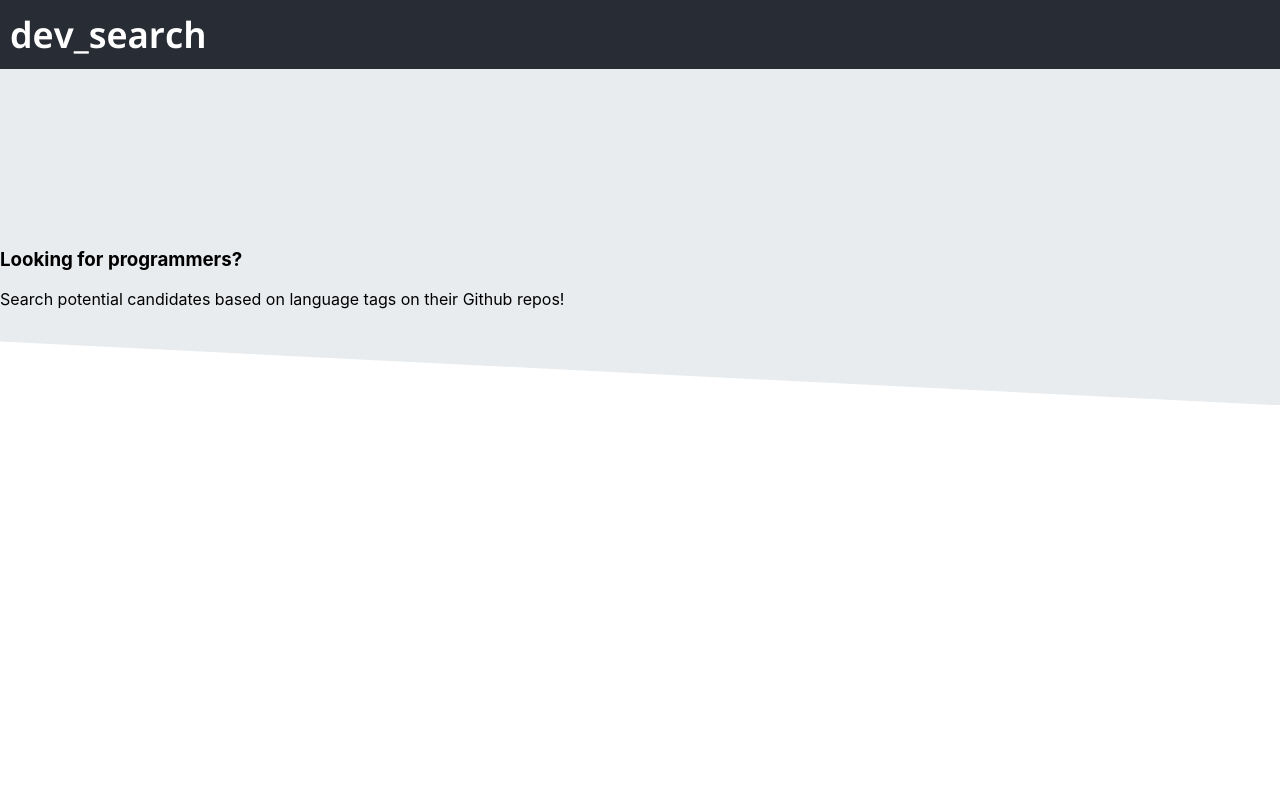
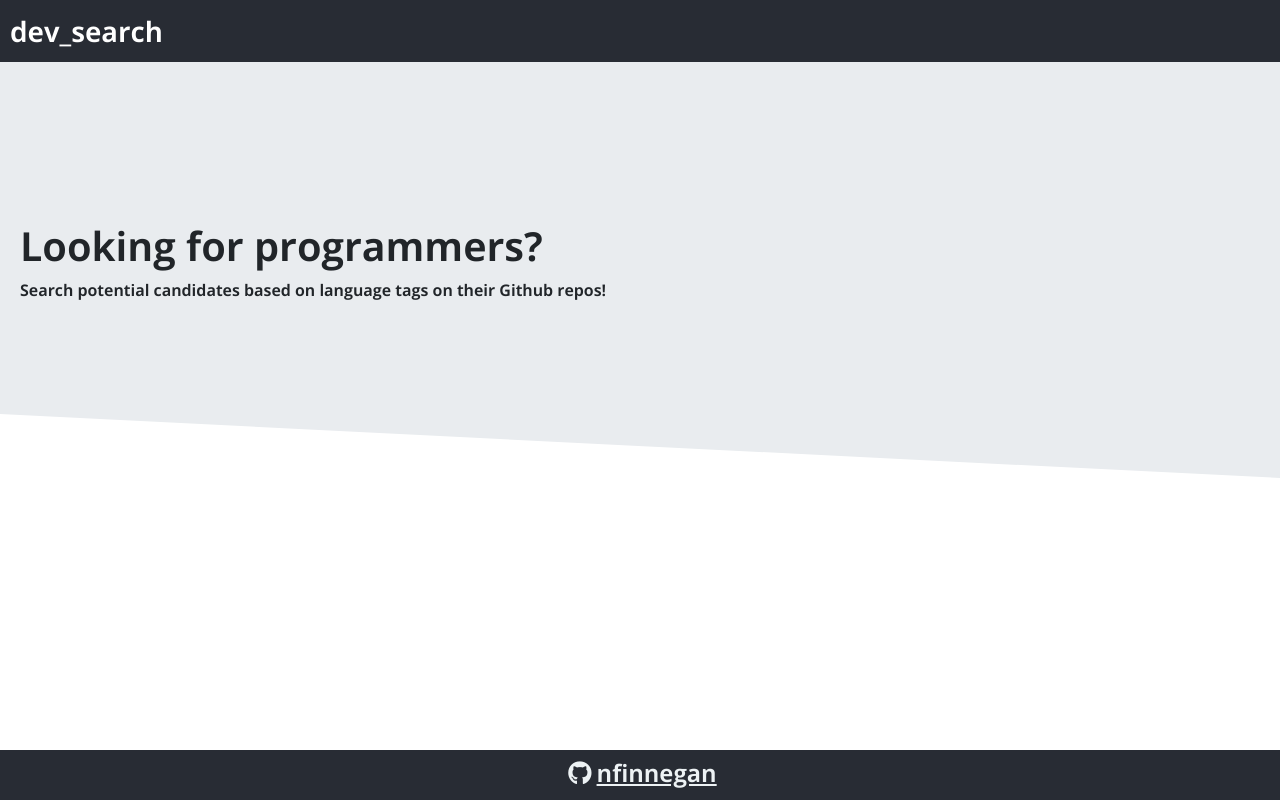
Before and after one commit to nfinnegan/dev_search, a React (Create React App) app: page / in a window 1280 px wide. Built offline with nearby package versions, Linux system fonts and the light colour scheme.

Commit message:
btstrap fnt awsme cdn, header footer cmpnent & css

```diff
--- a/public/index.html
+++ b/public/index.html
@@ -2,10 +2,29 @@
 <html lang="en">
   <head>
     <meta charset="utf-8" />
-    <link rel="icon" href="%PUBLIC_URL%/favicon.ico" />
-    <link rel="preconnect" href="https://fonts.googleapis.com">
-<link rel="preconnect" href="https://fonts.gstatic.com" crossorigin>
-<link href="https://fonts.googleapis.com/css2?family=Open+Sans:wght@660&display=swap" rel="stylesheet">
+    <link rel="preconnect" href="https://fonts.googleapis.com" />
+    <link
+      rel="stylesheet"
+      href="https://use.fontawesome.com/releases/v5.8.1/css/all.css"
+      integrity="sha384-50oBUHEmvpQ+1lW4y57PTFmhCaXp0ML5d60M1M7uH2+nqUivzIebhndOJK28anvf"
+      crossorigin="anonymous"
+    />
+    <link
+      rel="stylesheet"
+      href="path/to/font-awesome/css/font-awesome.min.css"
+    />
+
+    <link
+      href="https://cdn.jsdelivr.net/npm/bootstrap@5.1.3/dist/css/bootstrap.min.css"
+      rel="stylesheet"
+      integrity="sha384-1BmE4kWBq78iYhFldvKuhfTAU6auU8tT94WrHftjDbrCEXSU1oBoqyl2QvZ6jIW3"
+      crossorigin="anonymous"
+    />
+    <link rel="preconnect" href="https://fonts.gstatic.com" crossorigin />
+    <link
+      href="https://fonts.googleapis.com/css2?family=Open+Sans:wght@660&display=swap"
+      rel="stylesheet"
+    />
     <meta name="viewport" content="width=device-width, initial-scale=1" />
     <meta name="theme-color" content="#000000" />
     <meta
--- a/src/App.css
+++ b/src/App.css
@@ -4,20 +4,8 @@
   }
 }
 
-.App-header {
-  background-color: #282c34;
+body {
   font-family: "Open Sans", sans-serif;
-  font-size: 36px;
-  color: white;
-  margin: 0px;
-  padding: 10px;
-}
-
-.intro {
-  background-color: #e9ecef;
-  padding: 160px 0px 80px;
-  position: relative;
-  clip-path: polygon(0px 0px, 100% 0px, 100% 100%, 0px calc(100% - 5vw));
 }
 
 @keyframes App-logo-spin {
--- a/src/App.js
+++ b/src/App.js
@@ -1,20 +1,12 @@
-import logo from "./logo.svg";
+import Header from "./components/Header/Header";
+import Footer from "./components/Footer/Footer";
 import "./App.css";
 
 function App() {
   return (
     <div className="App">
-      <nav className="App-header" id="app_title">
-        dev_search
-      </nav>
-      <header className="intro">
-        <h3>Looking for programmers?</h3>
-        <p>
-          Search potential candidates based on language tags on their Github
-          repos!
-        </p>
-      </header>
-      <div></div>
+      <Header />
+      <Footer />
     </div>
   );
 }
--- /dev/null
+++ b/src/components/Footer/Footer.js
@@ -0,0 +1,21 @@
+import React from "react";
+import "./style.css";
+
+const Footer = () => {
+  return (
+    <footer className="footer fixed-bottom">
+      <div className="container fluid ">
+        <a
+          href="https://github.com/nfinnegan"
+          className="githubLink"
+          target="_blank"
+          rel="noreferrer"
+        >
+          <i className="fab fa-github icons"></i>nfinnegan
+        </a>
+      </div>
+    </footer>
+  );
+};
+
+export default Footer;
--- /dev/null
+++ b/src/components/Footer/style.css
@@ -0,0 +1,19 @@
+.footer,
+.githubLink {
+  text-align: center;
+  color: #edf2f4;
+  background-color: #282c34;
+  height: 50px;
+  font-size: 18pt;
+  padding: 5px;
+}
+
+.icons:hover,
+.githubLink:hover {
+  transform: scale(1.5);
+  color: lightcoral;
+}
+
+.icons {
+  margin: 5px;
+}
--- /dev/null
+++ b/src/components/Header/Header.js
@@ -0,0 +1,21 @@
+import React from "react";
+import "./style.css";
+
+const Header = () => {
+  return (
+    <div>
+      <nav className="App-header" id="app_title">
+        dev_search
+      </nav>
+      <header className="intro container-fluid">
+        <h1 className="landing_page_text">Looking for programmers?</h1>
+        <p className="landing_page_text">
+          Search potential candidates based on language tags on their Github
+          repos!
+        </p>
+      </header>
+    </div>
+  );
+};
+
+export default Header;
--- /dev/null
+++ b/src/components/Header/style.css
@@ -0,0 +1,20 @@
+.App-header {
+  background-color: #282c34;
+  font-size: 28px;
+  color: white;
+  margin: 0px;
+  padding: 10px;
+}
+
+.intro {
+  background-color: #e9ecef;
+  padding: 160px 0px;
+
+  position: relative;
+  clip-path: polygon(0px 0px, 100% 0px, 100% 100%, 0px calc(100% - 5vw));
+}
+
+.landing_page_text {
+  display: flex;
+  padding: 0px 0px 0px 20px;
+}
```
